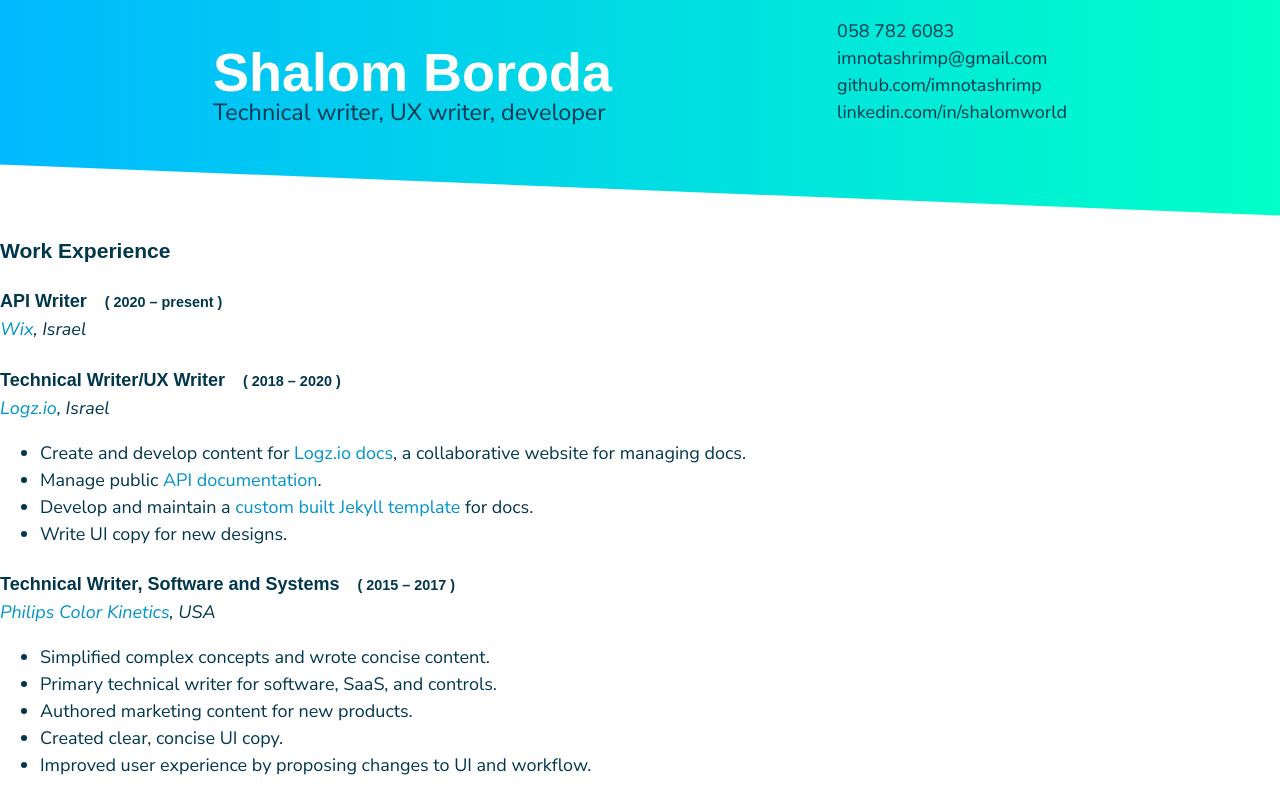
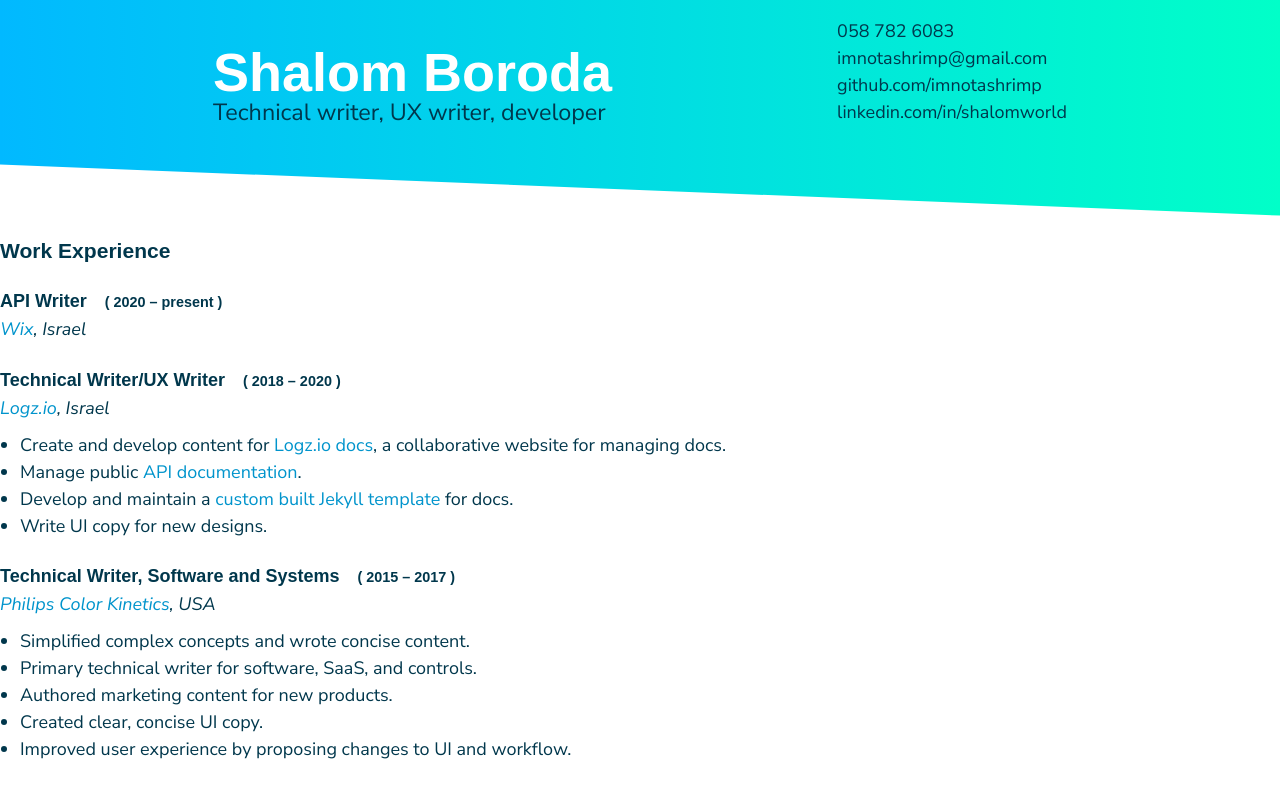
Before and after one commit to imnotashrimp/shalomworld.dev, a Next.js app: page / in a window 1280 px wide. Shown: the top 791 px of the page. Built offline with nearby package versions, Linux system fonts and the light colour scheme; a web font is replaced by a local one.

Commit message:
style bullets

```diff
--- a/components/cv/ExperienceEntry.tsx
+++ b/components/cv/ExperienceEntry.tsx
@@ -16,7 +16,7 @@ export default function ExperienceEntry(props) {
       <a href={website}>{companyName}</a>, {location}
     </div>
 
-    <ul>
+    <ul className={styles.bulletList}>
       {items.map((item, index) => <li key={index} dangerouslySetInnerHTML={{__html: item}}></li>)}
     </ul>
   </>)
--- a/styles/CvEntry.module.css
+++ b/styles/CvEntry.module.css
@@ -1,3 +1,17 @@
+/* Tablets, at least 760px wide */
+@media screen and (min-width: 760px) {
+  .bulletList {
+    --cv-bullet-padding-left: 40px;
+  }
+}
+
+/* Laptops */
+@media screen and (min-width: 1024px) {
+  .bulletList {
+    --cv-bullet-padding-left: 20px;
+  }
+}
+
 .heading {
   margin-bottom: 0px;
 }
@@ -21,3 +35,8 @@
 .skillsPara {
   margin-top: 0px;
 }
+
+.bulletList {
+  margin-top: 10px;
+  padding-left: var(--cv-bullet-padding-left);
+}
```
